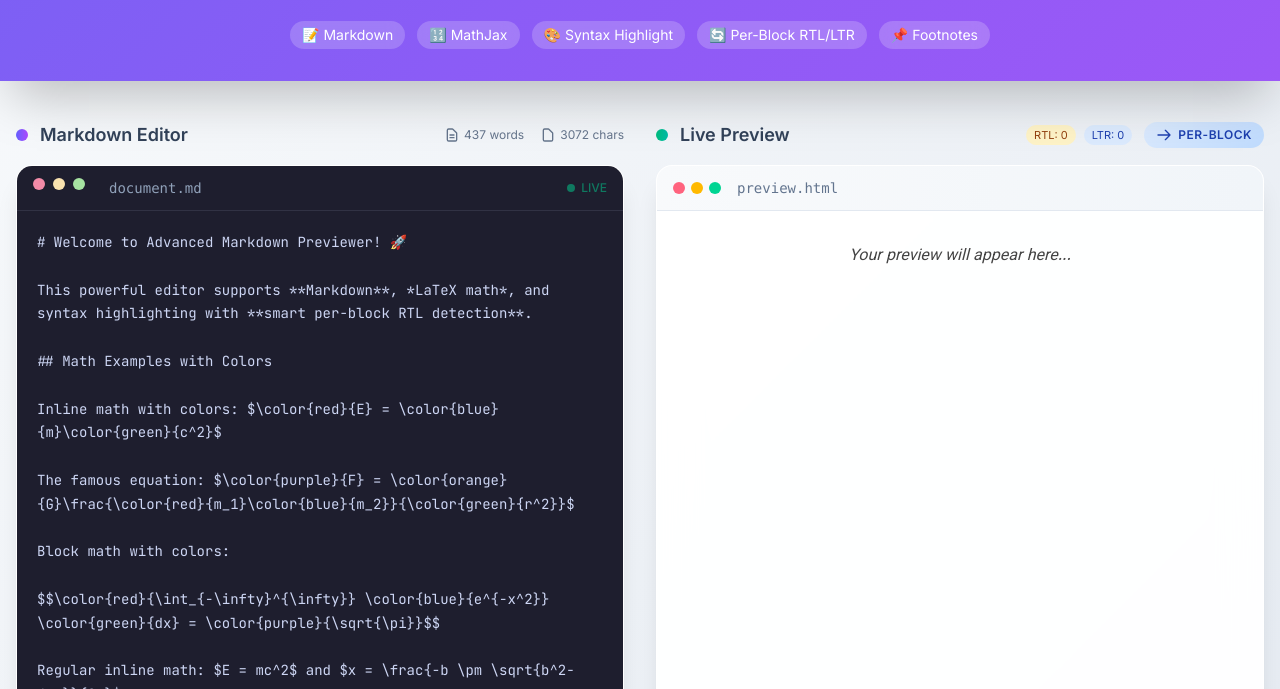
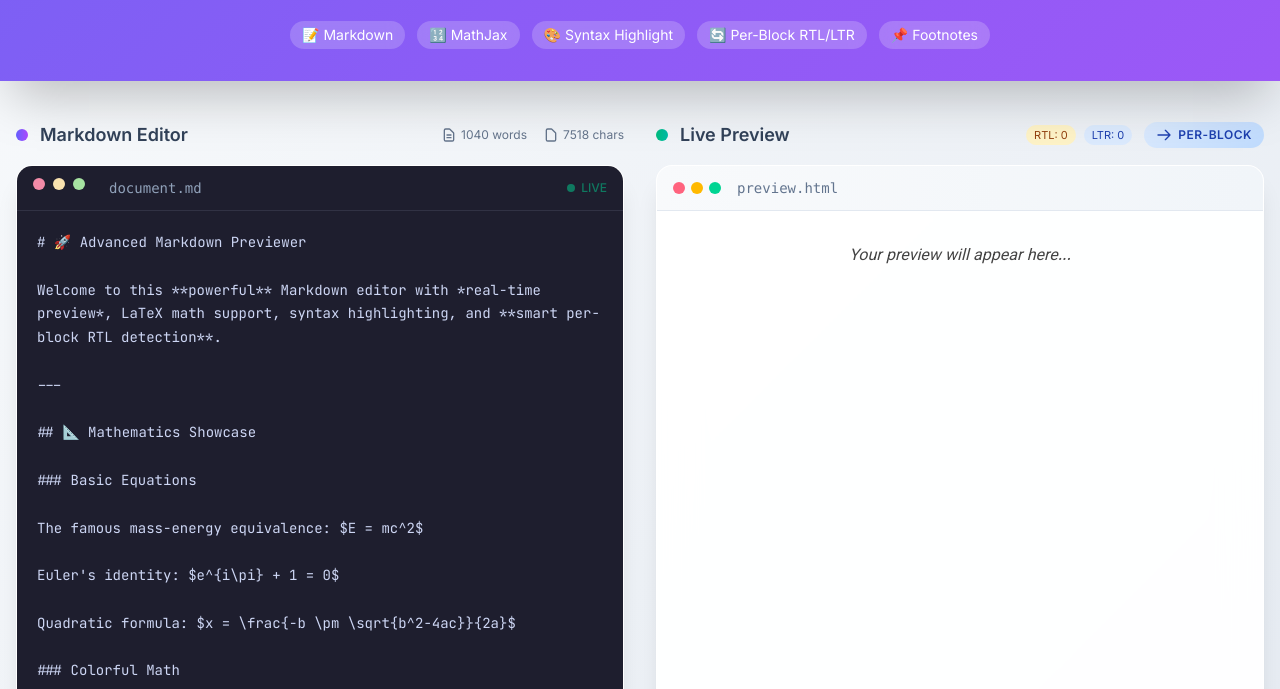
Before and after one commit to Amin1185/smart-rtl-markdown-v1, a website: page index.html in a window 1280 px wide. Shown: the part 111-800 px from the top of the page. Drawn offline with nearby package versions, Linux system fonts and the light colour scheme.

Commit message:
Improve MathJax support and update sample content
Updated MathJax comments for clarity and added Persian support. Enhanced sample markdown content with diverse examples, including Persian text and colorful math.

```diff
--- a/index.html
+++ b/index.html
@@ -17,7 +17,7 @@
     <script src="https://cdn.jsdelivr.net/npm/prismjs@1.29.0/prism.min.js"></script>
     <script src="https://cdn.jsdelivr.net/npm/prismjs@1.29.0/plugins/autoloader/prism-autoloader.min.js"></script>
 
-    <!-- MathJax for LaTeX -->
+    <!-- MathJax for LaTeX with Persian/Arabic support -->
     <script>
         window.MathJax = {
             tex: {
@@ -28,6 +28,14 @@
             },
             options: {
                 skipHtmlTags: ['script', 'noscript', 'style', 'textarea', 'pre', 'code']
+            },
+            chtml: {
+                mtextInheritFont: true,
+                scale: 1
+            },
+            svg: {
+                mtextInheritFont: true,
+                scale: 1
             },
             startup: {
                 ready: () => {
@@ -323,7 +331,7 @@
             max-width: none !important;
         }
 
-        /* Block/display math styling with potential scrollbar for wide formulas */
+        /* Block/display math styling */
         mjx-container[display="true"] {
             display: block !important;
             margin: 1em auto !important;
@@ -336,6 +344,11 @@
             overflow-x: auto;
             overflow-y: hidden;
             max-width: 100%;
+        }
+
+        /* Fix for Persian/Arabic text in MathJax */
+        mjx-mtext {
+            font-family: 'Vazirmatn', 'Inter', sans-serif !important;
         }
 
         /* Footnotes styling */
@@ -690,8 +703,8 @@
                         <span class="text-slate-500">Colors</span>
                     </div>
                     <div class="flex justify-between items-center p-2 bg-slate-50 rounded-lg">
-                        <code class="text-purple-600 font-mono">$\sqrt{x}$</code>
-                        <span class="text-slate-500">Square root</span>
+                        <code class="text-purple-600 font-mono">\text{فارسی}</code>
+                        <span class="text-slate-500">Persian</span>
                     </div>
                 </div>
             </div>
@@ -1086,105 +1099,324 @@
         markdownInput.addEventListener('input', debouncedUpdate);
         markdownInput.addEventListener('paste', () => setTimeout(updatePreview, 0));
 
-        // Sample content
-        const sampleMarkdown = `# Welcome to Advanced Markdown Previewer! 🚀
+        // Sample content - More diverse examples
+        const sampleMarkdown = `# 🚀 Advanced Markdown Previewer
 
-This powerful editor supports **Markdown**, *LaTeX math*, and syntax highlighting with **smart per-block RTL detection**.
+Welcome to this **powerful** Markdown editor with *real-time preview*, LaTeX math support, syntax highlighting, and **smart per-block RTL detection**.
 
-## Math Examples with Colors
+---
 
-Inline math with colors: $\\color{red}{E} = \\color{blue}{m}\\color{green}{c^2}$
+## 📐 Mathematics Showcase
 
-The famous equation: $\\color{purple}{F} = \\color{orange}{G}\\frac{\\color{red}{m_1}\\color{blue}{m_2}}{\\color{green}{r^2}}$
+### Basic Equations
 
-Block math with colors:
+The famous mass-energy equivalence: $E = mc^2$
 
-$$\\color{red}{\\int_{-\\infty}^{\\infty}} \\color{blue}{e^{-x^2}} \\color{green}{dx} = \\color{purple}{\\sqrt{\\pi}}$$
+Euler's identity: $e^{i\\pi} + 1 = 0$
 
-Regular inline math: $E = mc^2$ and $x = \\frac{-b \\pm \\sqrt{b^2-4ac}}{2a}$
+Quadratic formula: $x = \\frac{-b \\pm \\sqrt{b^2-4ac}}{2a}$
 
-## Footnotes Example
+### Colorful Math
 
-Einstein's theory of relativity[^1] revolutionized physics. The EPR paradox[^2] challenged quantum mechanics.
+Colors in formulas: $\\color{red}{a^2} + \\color{blue}{b^2} = \\color{green}{c^2}$
 
-[^1]: Published in 1905, this theory introduced the famous equation E=mc².
-[^2]: Einstein-Podolsky-Rosen paradox, proposed in 1935.
+Gradient-like: $\\color{purple}{\\nabla} \\cdot \\color{orange}{\\vec{E}} = \\frac{\\color{red}{\\rho}}{\\color{blue}{\\varepsilon_0}}$
 
-## این یک عنوان فارسی است
+### Block Equations
 
-این یک پاراگراف به زبان فارسی است. این متن باید به صورت راست به چپ نمایش داده شود.
+The Gaussian integral:
+
+$$\\int_{-\\infty}^{\\infty} e^{-x^2} dx = \\sqrt{\\pi}$$
+
+Maxwell's equations in differential form:
+
+$$\\nabla \\times \\vec{E} = -\\frac{\\partial \\vec{B}}{\\partial t}$$
+
+Schrödinger equation:
+
+$$i\\hbar\\frac{\\partial}{\\partial t}\\Psi = \\hat{H}\\Psi$$
+
+### Matrix Example
+
+$$\\begin{pmatrix} a & b \\\\ c & d \\end{pmatrix} \\begin{pmatrix} x \\\\ y \\end{pmatrix} = \\begin{pmatrix} ax + by \\\\ cx + dy \\end{pmatrix}$$
+
+---
+
+## 🇮🇷 بخش فارسی
+
+### ریاضیات به فارسی
+
+معادله انیشتین $E = mc^2$ فیزیک را متحول کرد.
+
+فرمول انتگرال گاوسی به صورت زیر است:
+
+$$\\int_{-\\infty}^{+\\infty} e^{-x^2} dx = \\sqrt{\\pi}$$
+
+### متن فارسی با فرمول رنگی
+
+در این معادله $\\color{red}{x}$ مجهول و $\\color{blue}{a}$ و $\\color{green}{b}$ ثابت هستند.
+
+### فرمول با متن فارسی داخل آن
+
+برای نوشتن فارسی در فرمول از دستور text استفاده کنید:
+
+$$F = m \\cdot a \\quad \\text{(قانون دوم نیوتون)}$$
+
+$$E = \\frac{1}{2}mv^2 \\quad \\text{انرژی جنبشی}$$
 
 ### کد در متن فارسی
 
-در این خط چند کد \`first\` و \`second\` و \`third\` وجود دارد که باید به ترتیب درست نمایش داده شوند.
+در این خط چند کد \`first\` و \`second\` و \`third\` وجود دارد.
 
-همچنین \`console.log()\` و \`alert()\` و \`document.getElementById()\` نیز درست نمایش داده می‌شوند.
+برای اجرای برنامه از دستور \`npm start\` و یا \`yarn dev\` استفاده کنید.
 
-## Code with Syntax Highlighting
+توابع مهم جاوااسکریپت: \`console.log()\` و \`document.getElementById()\` و \`addEventListener()\`
+
+---
+
+## 💻 Code Examples
+
+### JavaScript - Async/Await
 
 \`\`\`javascript
-// Fibonacci sequence generator
-function* fibonacci() {
-    let [a, b] = [0, 1];
-    while (true) {
-        yield a;
-        [a, b] = [b, a + b];
+// Fetch data with async/await
+async function fetchUserData(userId) {
+    try {
+        const response = await fetch(\`/api/users/\${userId}\`);
+        if (!response.ok) throw new Error('User not found');
+
+        const user = await response.json();
+        console.log(\`Welcome, \${user.name}!\`);
+        return user;
+    } catch (error) {
+        console.error('Failed to fetch user:', error.message);
+        throw error;
     }
 }
 
-const fib = fibonacci();
-console.log([...Array(10)].map(() => fib.next().value));
+// Usage with Promise.all
+const users = await Promise.all([
+    fetchUserData(1),
+    fetchUserData(2),
+    fetchUserData(3)
+]);
 \`\`\`
 
+### Python - Data Science
+
 \`\`\`python
-# List comprehension example
-squares = [x**2 for x in range(10) if x % 2 == 0]
-print(f"Even squares: {squares}")
+import numpy as np
+import pandas as pd
+from sklearn.model_selection import train_test_split
+from sklearn.ensemble import RandomForestClassifier
+
+# Load and prepare data
+df = pd.read_csv('data.csv')
+X = df.drop('target', axis=1)
+y = df['target']
+
+# Split data
+X_train, X_test, y_train, y_test = train_test_split(
+    X, y, test_size=0.2, random_state=42
+)
+
+# Train model
+model = RandomForestClassifier(n_estimators=100)
+model.fit(X_train, y_train)
+
+# Evaluate
+accuracy = model.score(X_test, y_test)
+print(f"Model accuracy: {accuracy:.2%}")
 \`\`\`
 
-## Per-Block Smart Direction
+### TypeScript - Generic Types
 
-This paragraph is in English, so it renders left-to-right.
+\`\`\`typescript
+interface Repository<T> {
+    find(id: string): Promise<T | null>;
+    save(entity: T): Promise<T>;
+    delete(id: string): Promise<boolean>;
+}
 
-این پاراگراف فارسی است و راست به چپ نمایش داده می‌شود.
+class UserRepository implements Repository<User> {
+    private users: Map<string, User> = new Map();
 
-Even this paragraph که شامل کلمات فارسی و English است will detect the majority and choose the right direction!
+    async find(id: string): Promise<User | null> {
+        return this.users.get(id) ?? null;
+    }
 
-## Features
+    async save(user: User): Promise<User> {
+        this.users.set(user.id, user);
+        return user;
+    }
 
-- **Real-time preview** with instant updates
-- **MathJax** with color support: $\\color{red}{x^2} + \\color{blue}{y^2} = \\color{green}{r^2}$
-- **Prism.js** for 200+ programming languages
-- **Smart per-block RTL/LTR** based on majority character analysis
-- **Footnotes** support with auto-numbering[^3]
+    async delete(id: string): Promise<boolean> {
+        return this.users.delete(id);
+    }
+}
+\`\`\`
 
-[^3]: Footnotes are rendered at the bottom of the document.
+### Rust - Ownership
 
-## ویژگی‌ها
+\`\`\`rust
+fn main() {
+    let s1 = String::from("hello");
+    let s2 = s1.clone(); // Deep copy
 
-- پیش‌نمایش **زنده** با بروزرسانی فوری
-- **MathJax** با پشتیبانی از رنگ: $\\color{red}{a} + \\color{blue}{b} = \\color{green}{c}$
-- **Prism.js** برای بیش از ۲۰۰ زبان برنامه‌نویسی
-- تشخیص **هوشمند RTL/LTR** برای هر بلوک
+    println!("s1 = {}, s2 = {}", s1, s2);
 
-> 💡 **Pro Tip:** Each block is analyzed independently for direction!
+    // Ownership transfer
+    let s3 = s1; // s1 is now invalid
 
-> 💡 **نکته:** هر بلوک به صورت مستقل برای جهت متن تحلیل می‌شود!
+    // Borrowing
+    let len = calculate_length(&s3);
+    println!("Length of '{}' is {}", s3, len);
+}
+
+fn calculate_length(s: &String) -> usize {
+    s.len()
+}
+\`\`\`
+
+### SQL - Complex Query
+
+\`\`\`sql
+WITH monthly_sales AS (
+    SELECT
+        DATE_TRUNC('month', order_date) AS month,
+        product_id,
+        SUM(quantity * unit_price) AS revenue
+    FROM orders
+    WHERE order_date >= '2024-01-01'
+    GROUP BY 1, 2
+)
+SELECT
+    p.name AS product_name,
+    ms.month,
+    ms.revenue,
+    LAG(ms.revenue) OVER (
+        PARTITION BY ms.product_id
+        ORDER BY ms.month
+    ) AS prev_month_revenue,
+    ROUND(
+        (ms.revenue - LAG(ms.revenue) OVER (
+            PARTITION BY ms.product_id
+            ORDER BY ms.month
+        )) / LAG(ms.revenue) OVER (
+            PARTITION BY ms.product_id
+            ORDER BY ms.month
+        ) * 100, 2
+    ) AS growth_percentage
+FROM monthly_sales ms
+JOIN products p ON p.id = ms.product_id
+ORDER BY p.name, ms.month;
+\`\`\`
+
+### CSS - Modern Layout
+
+\`\`\`css
+.container {
+    display: grid;
+    grid-template-columns: repeat(auto-fit, minmax(300px, 1fr));
+    gap: 2rem;
+    padding: clamp(1rem, 5vw, 3rem);
+}
+
+.card {
+    background: linear-gradient(135deg, #667eea 0%, #764ba2 100%);
+    border-radius: 1rem;
+    padding: 2rem;
+    box-shadow:
+        0 10px 40px rgba(0, 0, 0, 0.1),
+        0 2px 10px rgba(0, 0, 0, 0.05);
+    transition: transform 0.3s ease, box-shadow 0.3s ease;
+
+    &:hover {
+        transform: translateY(-5px);
+        box-shadow:
+            0 20px 60px rgba(0, 0, 0, 0.15),
+            0 5px 20px rgba(0, 0, 0, 0.1);
+    }
+}
+\`\`\`
 
 ---
 
-### Wide Math Formula (scroll to see all):
+## 📝 Footnotes Example
 
-$$\\sum_{n=1}^{\\infty} \\frac{1}{n^2} = \\frac{\\pi^2}{6} \\quad \\text{and} \\quad \\prod_{p \\text{ prime}} \\frac{1}{1-p^{-s}} = \\sum_{n=1}^{\\infty} \\frac{1}{n^s} = \\zeta(s)$$
+The theory of relativity[^1] changed our understanding of space and time. Quantum mechanics[^2] describes the behavior of particles at the atomic scale. The Standard Model[^3] explains fundamental forces.
 
-| Feature | Status | توضیحات |
-|---------|--------|---------|
-| Markdown | ✅ Ready | آماده |
-| MathJax Colors | ✅ Ready | آماده |
-| Footnotes | ✅ Ready | آماده |
-| Per-Block RTL | ✅ Ready | آماده |
+[^1]: Albert Einstein published his theory of special relativity in 1905.
+[^2]: Developed in the early 20th century by Planck, Bohr, Heisenberg, and others.
+[^3]: The Standard Model of particle physics was developed in the 1970s.
 
-**Happy writing!** ✨ **نوشتن خوش!**`;
+---
+
+## 📊 Tables
+
+| Algorithm | Time Complexity | Space Complexity | Stable |
+|-----------|-----------------|------------------|--------|
+| Bubble Sort | O(n²) | O(1) | ✅ Yes |
+| Quick Sort | O(n log n) | O(log n) | ❌ No |
+| Merge Sort | O(n log n) | O(n) | ✅ Yes |
+| Heap Sort | O(n log n) | O(1) | ❌ No |
+
+| ویژگی | وضعیت | توضیحات |
+|-------|-------|---------|
+| مارک‌داون | ✅ فعال | پشتیبانی کامل |
+| ریاضیات | ✅ فعال | با رنگ و فارسی |
+| کد | ✅ فعال | +۲۰۰ زبان |
+
+---
+
+## 📌 Lists
+
+### Ordered List
+
+1. First item
+2. Second item
+3. Third item with inline code \`example\`
+4. Fourth item with math $x^2 + y^2 = z^2$
+
+### Unordered List
+
+- Item with **bold** text
+- Item with *italic* text
+- Item with \`code\`
+- Item with [link](https://example.com)
+
+### لیست فارسی
+
+- مورد اول با **متن پررنگ**
+- مورد دوم با فرمول $a + b = c$
+- مورد سوم با کد \`console.log()\`
+
+---
+
+## 💬 Blockquotes
+
+> "The only way to do great work is to love what you do."
+> — Steve Jobs
+
+> 💡 **Pro Tip:** Use \`\\text{فارسی}\` for Persian text inside math formulas!
+
+> 📝 **نکته:** برای نوشتن فارسی در فرمول‌ها از \`\\text{متن فارسی}\` استفاده کنید!
+
+---
+
+## 🔗 Links & Images
+
+Check out [GitHub](https://github.com) | [MDN Web Docs](https://developer.mozilla.org) | [Stack Overflow](https://stackoverflow.com)
+
+---
+
+## ✨ Mixed Content
+
+This paragraph contains both English and فارسی text with inline math $\\alpha + \\beta = \\gamma$ and code \`function()\`.
+
+این پاراگراف شامل متن فارسی و English با فرمول درون‌خطی $x = \\frac{-b}{2a}$ و کد \`npm install\` است.
+
+**Happy writing!** ✨ **نوشتن خوش!** 🎉`;
 
         // Initialize with sample content
         markdownInput.value = sampleMarkdown;
```
